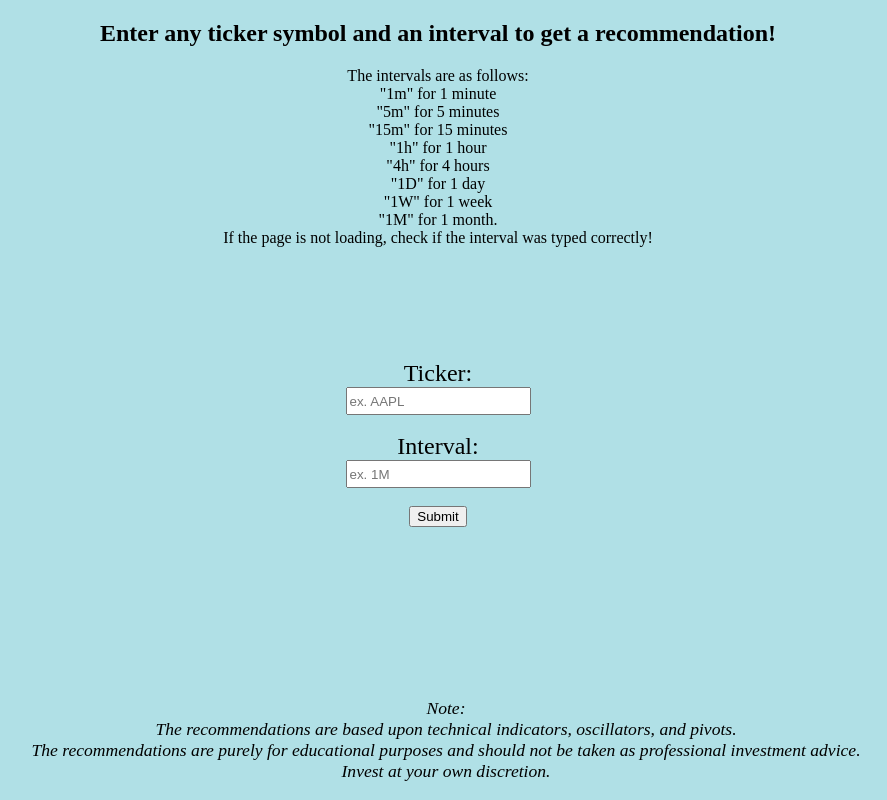
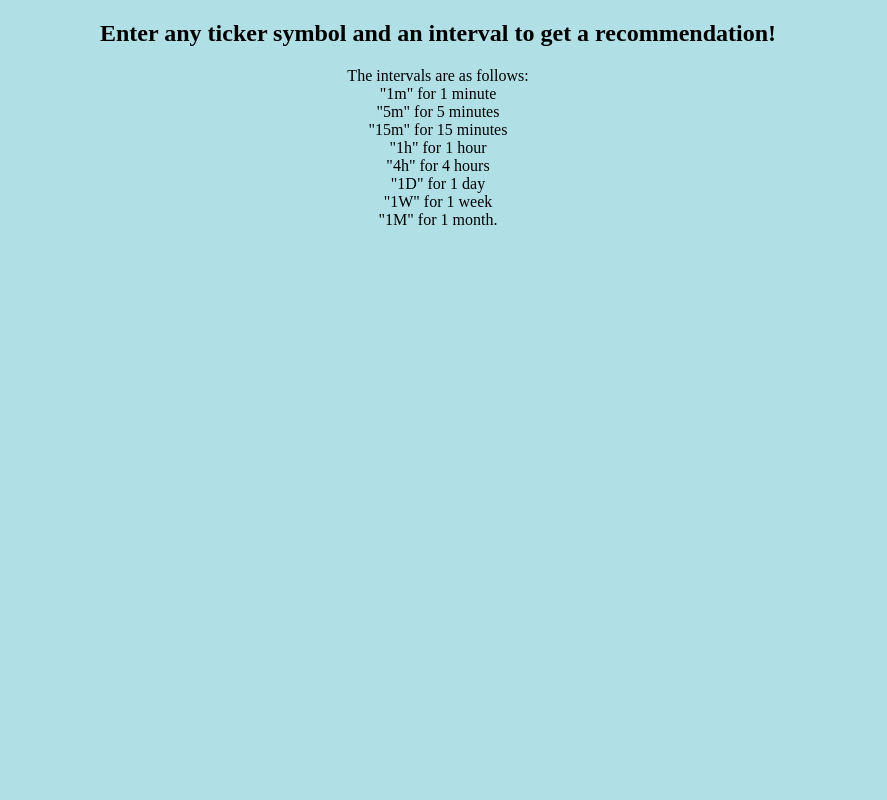
Before and after one commit to shashankvemuri/TradingView-Recommendations, a Flask app: page / in a window 1280 px wide. Shown: the whole page, without its empty margins (202-1089 px from the left). Run offline with Flask 2, Linux system fonts and the light colour scheme.

Commit message:
Update home.html

```diff
--- a/templates/home.html
+++ b/templates/home.html
@@ -22,26 +22,4 @@
     Enter any ticker symbol and an interval to get a recommendation!
 </h2>
 <p id = #dir style="text-align: center;">
-    The intervals are as follows: <br> "1m" for 1 minute <br> "5m" for 5 minutes <br> "15m" for 15 minutes <br> "1h" for 1 hour <br> "4h" for 4 hours <br> "1D" for 1 day <br> "1W" for 1 week <br> "1M" for 1 month. <br> If the page is not loading, check if the interval was typed correctly!
-</p>
-<div id="wrap">
-    <form action="/" method="POST">
-        <label for="ticker" style="font-size: 150%;">Ticker:</label><br>
-        <input type="text" id="ticker" name="ticker" placeholder="ex. AAPL" style="min-height:22px;"><br><br>
-        <label for="interval" style="font-size: 150%;">Interval:</label><br>
-        <input type="text" id="interval" name="interval" placeholder="ex. 1M" style="min-height:22px;"><br><br>
-        <input type="submit" value="Submit">
-      </form>
-</div>
-<footer>
-    <p style="position: fixed; bottom: 0; width:100%; text-align: center; font-size: 110%;">
-        <i>
-            Note: <br>
-            The recommendations are based upon technical indicators, oscillators, and pivots. <br>
-            The recommendations are purely for educational purposes and should not be taken as professional investment advice. <br>
-            Invest at your own discretion.
-        </i>
-    </p>
-</footer>
-</body>
-</html>
+    The intervals are as follows: <br> "1m" for 1 minute <br> "5m" for 5 minutes <br> "15m" for 15 minutes <br> "1h" for 1 hour <br> "4h" for 4 hours <br> "1D" for 1 day <br> "1W" for 1 week <br> "1M" for 1 month.
```
